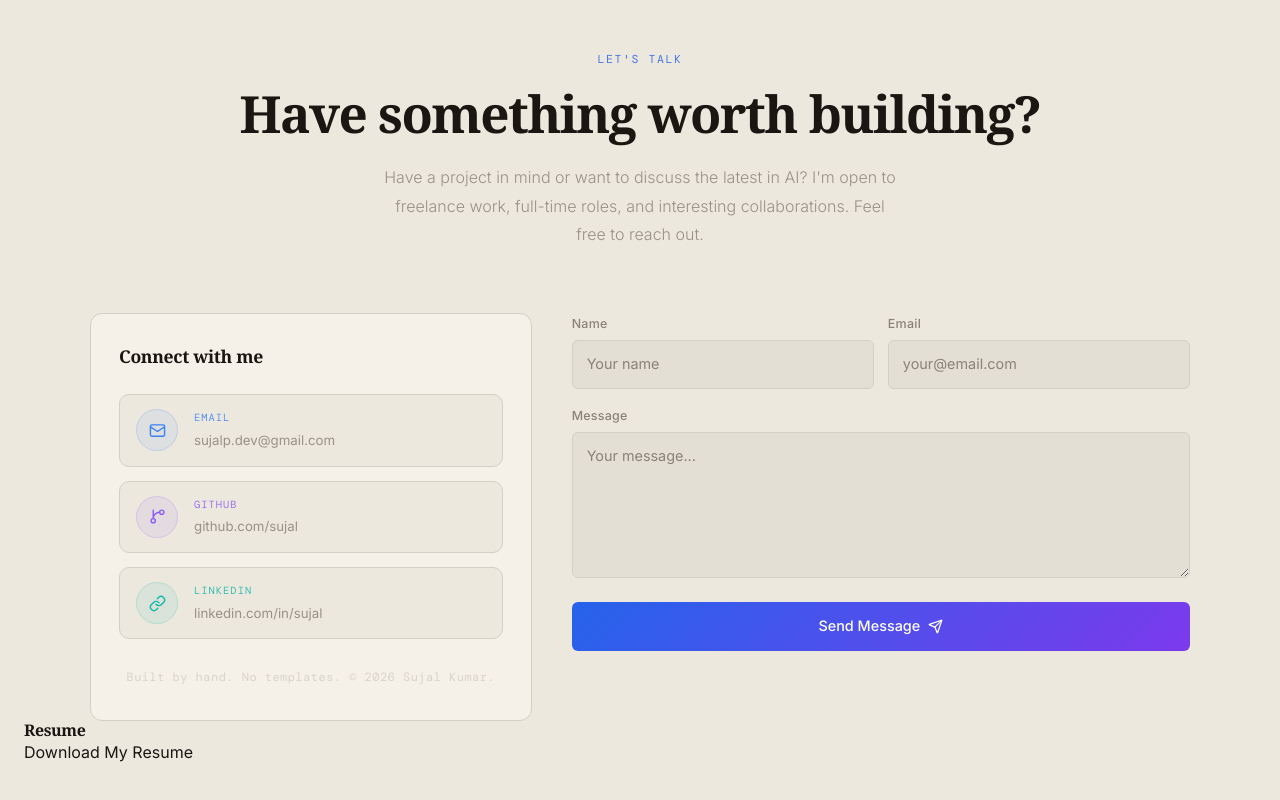
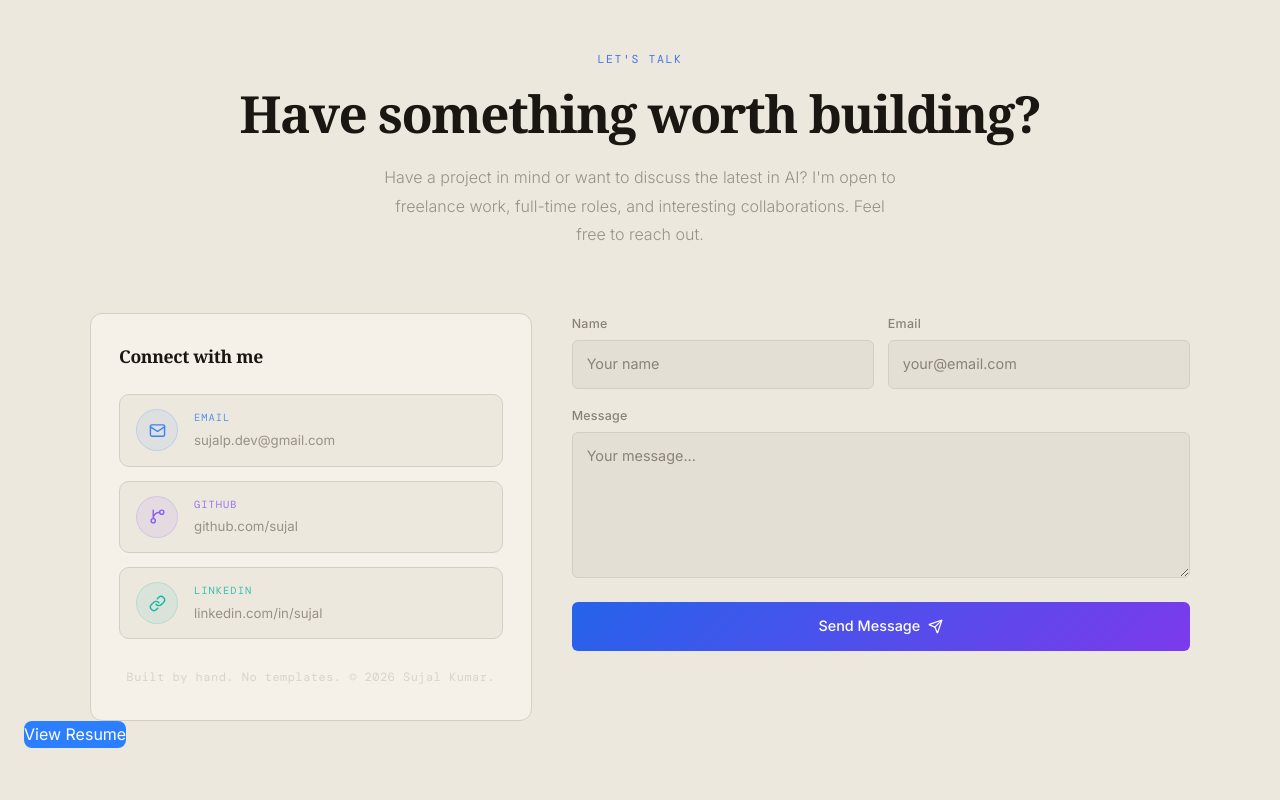
Before and after one commit to Sujal12345-pheoniix/Portfolio1, a Next.js app: page / in a window 1280 px wide. Shown: the part 7414-8214 px from the top of the page. Built offline with nearby package versions, Linux system fonts and the light colour scheme; a web font is replaced by a local one.

Commit message:
Update resume section to button for download
Replaced the resume section with a button to view and download the resume.

```diff
--- a/src/components/sections/Contact.tsx
+++ b/src/components/sections/Contact.tsx
@@ -364,10 +364,11 @@ export default function Contact() {
           </motion.form>
         </div>
       </div>
-      <section id="resume">
-      <h2>Resume</h2>
-       <a style={{ display: "flex", alignItems: "center", gap: 8  }} href="./Sujal_kumar.pdf" download>Download My Resume </a>
-  </section>
+<button className="bg-blue-500 text-white px-4 py-2 rounded-lg">
+  <a href="/Sujal_kumar.pdf download" target="_blank">
+    View Resume
+  </a>
+</button>
       <style>{`
         @media (max-width: 768px) {
           .contact-grid { grid-template-columns: 1fr !important; }
```
